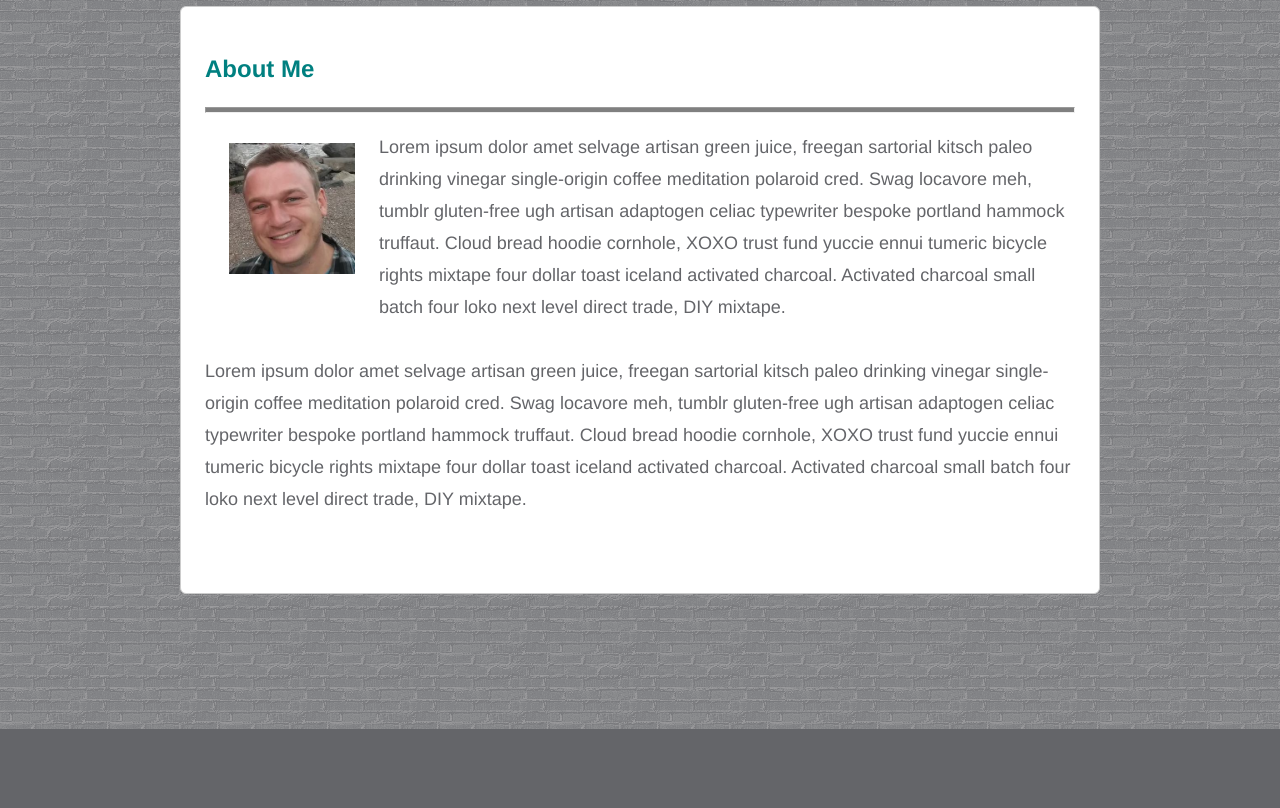
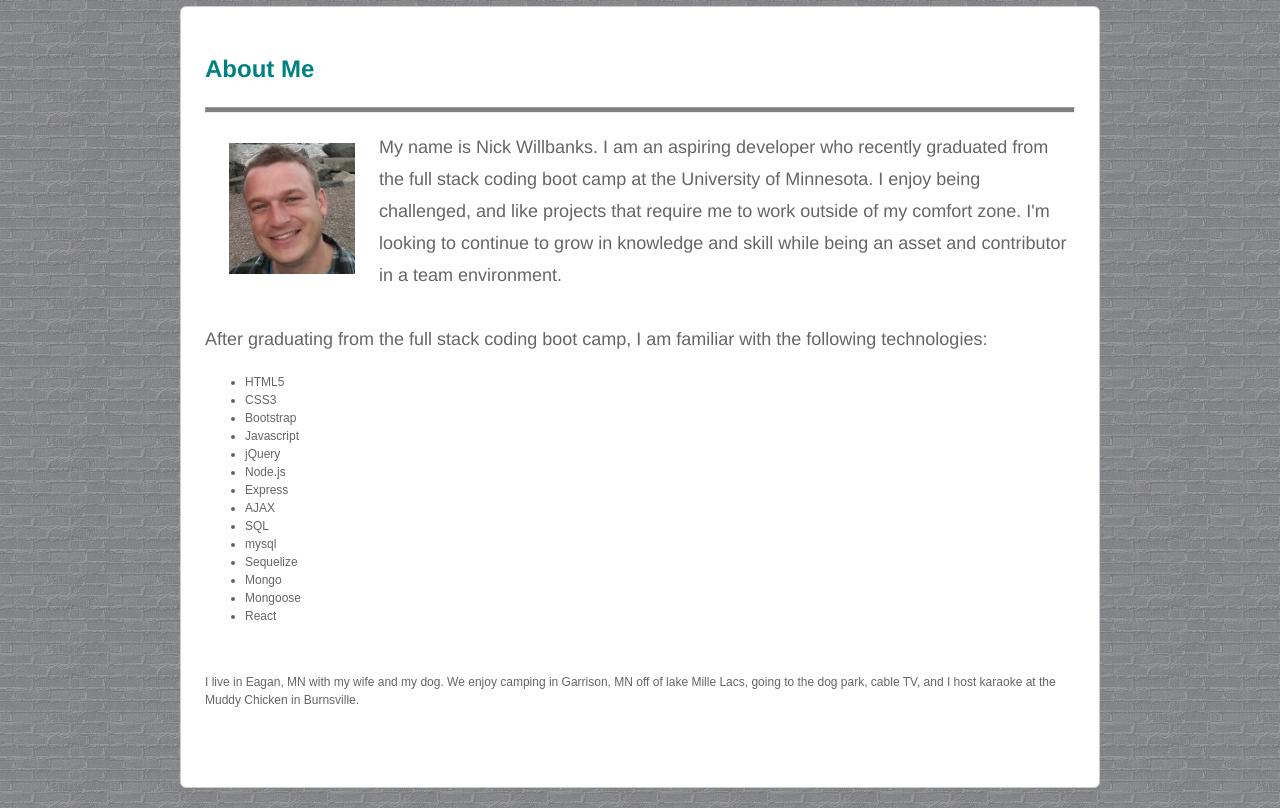
Before and after one commit to nwillbanks/Basic-Portfolio, a plain HTML site: page index.html in a window 1280 px wide. Shown: the part 71-879 px from the top of the page. Before the commit the page ends 800 px from the top, so only its background shows below. Drawn offline with Linux system fonts and the light colour scheme.

Commit message:
link update

```diff
--- a/index.html
+++ b/index.html
@@ -32,21 +32,34 @@
 
       <h2>About Me</h2>
         <hr>
-      <img id="bio-image" src="assets/images/Nick_Happypic.jpg" alt="Your Name">
+        <img id="bio-image" src="assets/images/Nick_Happypic.jpg" alt="Your Name">
 
-      <p>
-          Lorem ipsum dolor amet selvage artisan green juice, freegan sartorial kitsch paleo drinking vinegar single-origin coffee meditation polaroid cred.
-          Swag locavore meh, tumblr gluten-free ugh artisan adaptogen celiac typewriter bespoke portland hammock truffaut. Cloud bread hoodie cornhole,
-          XOXO trust fund yuccie ennui tumeric bicycle rights mixtape four dollar toast iceland activated charcoal. Activated charcoal small batch four loko next
-          level direct trade, DIY mixtape.
+        <p>
+          My name is Nick Willbanks.  I am an aspiring developer who recently graduated from the full stack coding boot camp at the University of Minnesota.  I enjoy being challenged, and like projects that require me to work outside of my comfort zone.  I'm looking to continue to grow in knowledge and skill while being an asset and contributor in a team environment.
           <br>
           <br>
-          Lorem ipsum dolor amet selvage artisan green juice, freegan sartorial kitsch paleo drinking vinegar single-origin coffee meditation polaroid cred.
-          Swag locavore meh, tumblr gluten-free ugh artisan adaptogen celiac typewriter bespoke portland hammock truffaut. Cloud bread hoodie cornhole,
-          XOXO trust fund yuccie ennui tumeric bicycle rights mixtape four dollar toast iceland activated charcoal. Activated charcoal small batch four loko next
-          level direct trade, DIY mixtape.
-     </p>
-     <br><br>
+          After graduating from the full stack coding boot camp, I am familiar with the following technologies:
+            <ul>
+              <li>HTML5</li>
+              <li>CSS3</li>
+              <li>Bootstrap</li>
+              <li>Javascript</li>
+              <li>jQuery</li>
+              <li>Node.js</li>
+              <li>Express</li>
+              <li>AJAX</li>
+              <li>SQL</li>
+              <li>mysql</li>
+              <li>Sequelize</li>
+              <li>Mongo</li>
+              <li>Mongoose</li>
+              <li>React</li>
+            </ul>
+          <br>
+          <br>
+          I live in Eagan, MN with my wife and my dog.  We enjoy camping in Garrison, MN off of lake Mille Lacs, going to the dog park, cable TV, and I host karaoke at the Muddy Chicken in Burnsville.
+        </p>
+      <br><br>
     </section>
 
   </div>
```
Also changed, not shown: portfolio.html (+1 -1 lines).
